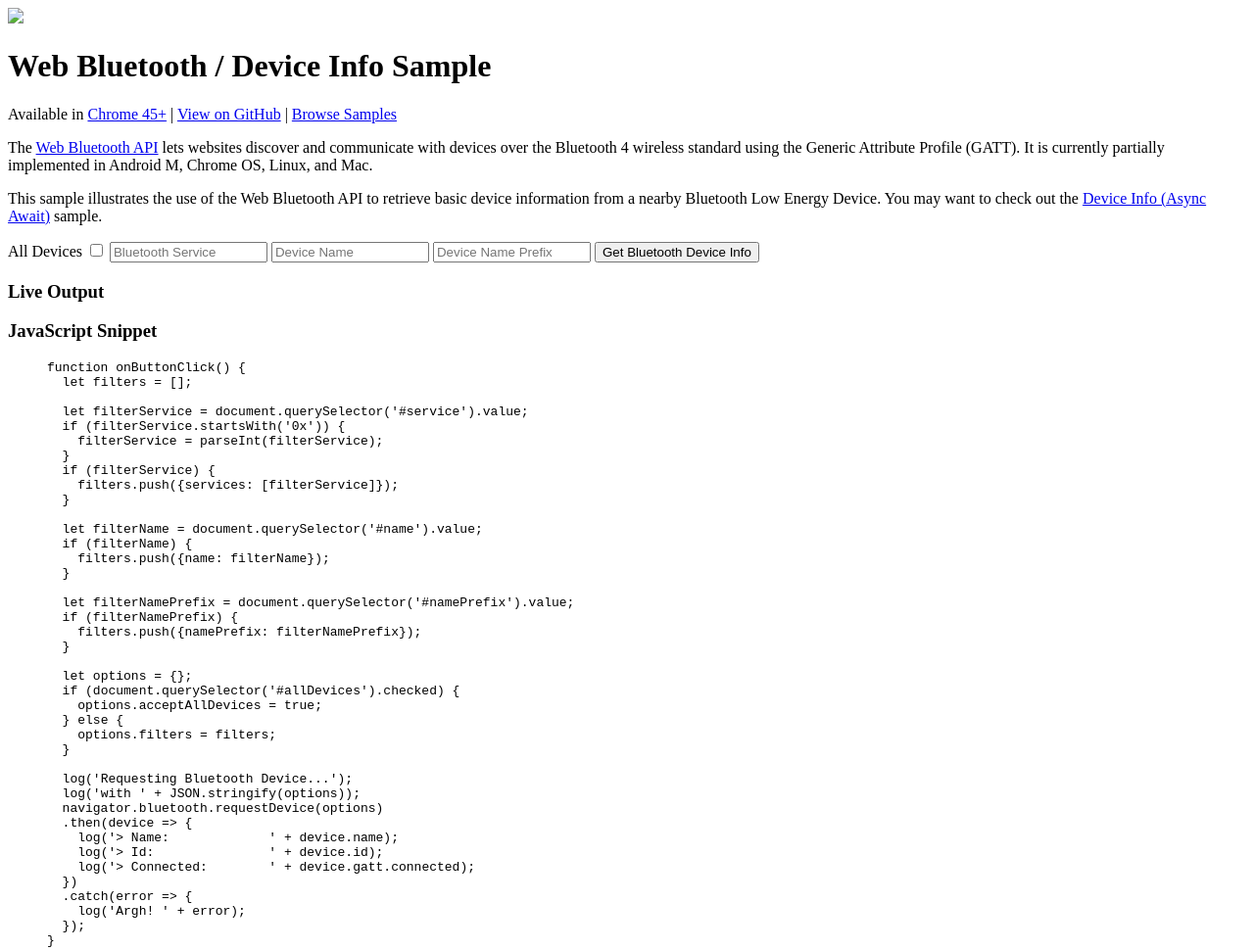
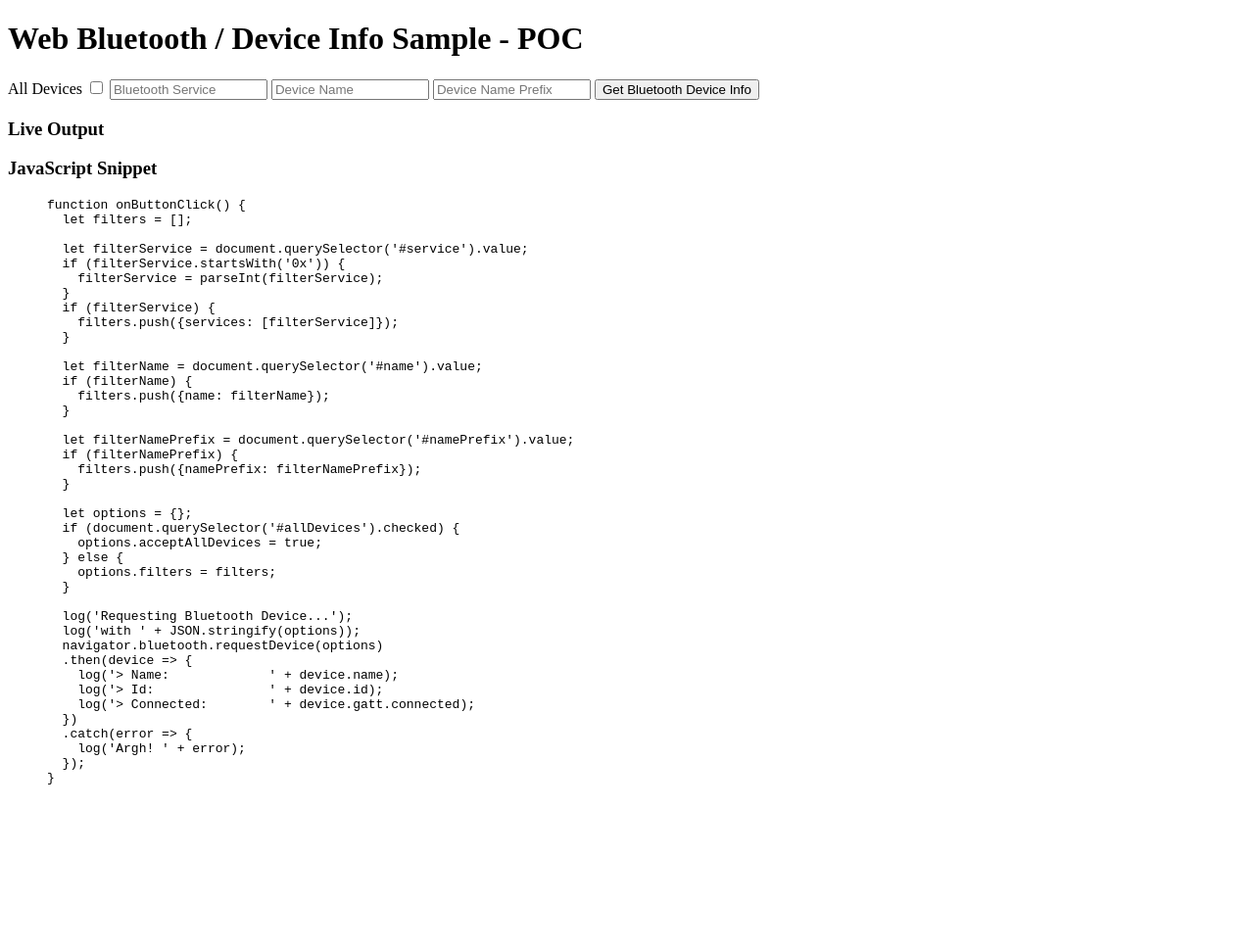
Before and after one commit to jamees/web-pos, a plain HTML site: page index.html in a window 1280 px wide. Shown: the whole page at 98% size. After the commit the page ends 818 px from the top, so only its background shows below. Drawn offline with Linux system fonts and the light colour scheme.

Commit message:
Update index.html
Cleaning code

```diff
--- a/index.html
+++ b/index.html
@@ -1,19 +1,5 @@
 <!doctype html>
-<!--
-Copyright 2018 Google Inc. All Rights Reserved.
 
-Licensed under the Apache License, Version 2.0 (the "License");
-you may not use this file except in compliance with the License.
-You may obtain a copy of the License at
-
-  http://www.apache.org/licenses/LICENSE-2.0
-
-Unless required by applicable law or agreed to in writing, software
-distributed under the License is distributed on an "AS IS" BASIS,
-WITHOUT WARRANTIES OR CONDITIONS OF ANY KIND, either express or implied.
-See the License for the specific language governing permissions and
-limitations under the License.
--->
 <html lang="en">
   <head>
     <meta charset="utf-8">
@@ -36,25 +22,10 @@ limitations under the License.
 
 
 
-    <link rel="icon" href="icon.png">
-
-    <link rel="stylesheet" href="../styles/main.css">
-
-
   </head>
 
   <body>
-    <img class="pageIcon" src="icon.png">
-    <h1>Web Bluetooth / Device Info Sample</h1>
-    <p class="availability">
-      Available in <a target="_blank" href="https://www.chromestatus.com/feature/5264933985976320">Chrome 45+</a> |
-      <a target="_blank" href="https://github.com/googlechrome/samples/blob/gh-pages/web-bluetooth/device-info.html">View on GitHub</a> |
-      <a  href="index.html">Browse Samples</a>
-    </p>
-    <p>The <a href="https://developers.google.com/web/updates/2015/07/interact-with-ble-devices-on-the-web">Web Bluetooth
-  API</a> lets websites discover and communicate with devices over the
-Bluetooth 4 wireless standard using the Generic Attribute Profile (GATT). It is
-currently partially implemented in Android M, Chrome OS, Linux, and Mac.</p>
+    <h1>Web Bluetooth / Device Info Sample - POC</h1>
 
 <script>
   if('serviceWorker' in navigator) {
@@ -103,11 +74,6 @@ currently partially implemented in Android M, Chrome OS, Linux, and Mac.</p>
   });
 </script>
 
-
-<p>This sample illustrates the use of the Web Bluetooth API to retrieve basic
-device information from a nearby Bluetooth Low Energy Device. You may want to
-check out the <a href="device-info-async-await.html">Device Info (Async
-Await)</a> sample.</p>
 
 <form>
   <label for="allDevices">All Devices</label>
@@ -204,8 +170,7 @@ Await)</a> sample.</p>
 
 
 
-
-      <script>function onButtonClick() {
+<script>function onButtonClick() {
   let filters = [];
 
   let filterService = document.querySelector('#service').value;
@@ -254,7 +219,7 @@ Await)</a> sample.</p>
 
 
 
-    <figure class="highlight"><pre><code class="language-js" data-lang="js"><span class="kd">function</span> <span class="nx">onButtonClick</span><span class="p">()</span> <span class="p">{</span>
+<figure class="highlight"><pre><code class="language-js" data-lang="js"><span class="kd">function</span> <span class="nx">onButtonClick</span><span class="p">()</span> <span class="p">{</span>
   <span class="kd">let</span> <span class="nx">filters</span> <span class="o">=</span> <span class="p">[];</span>
 
   <span class="kd">let</span> <span class="nx">filterService</span> <span class="o">=</span> <span class="nb">document</span><span class="p">.</span><span class="nx">querySelector</span><span class="p">(</span><span class="s1">'#service'</span><span class="p">).</span><span class="nx">value</span><span class="p">;</span>
```
